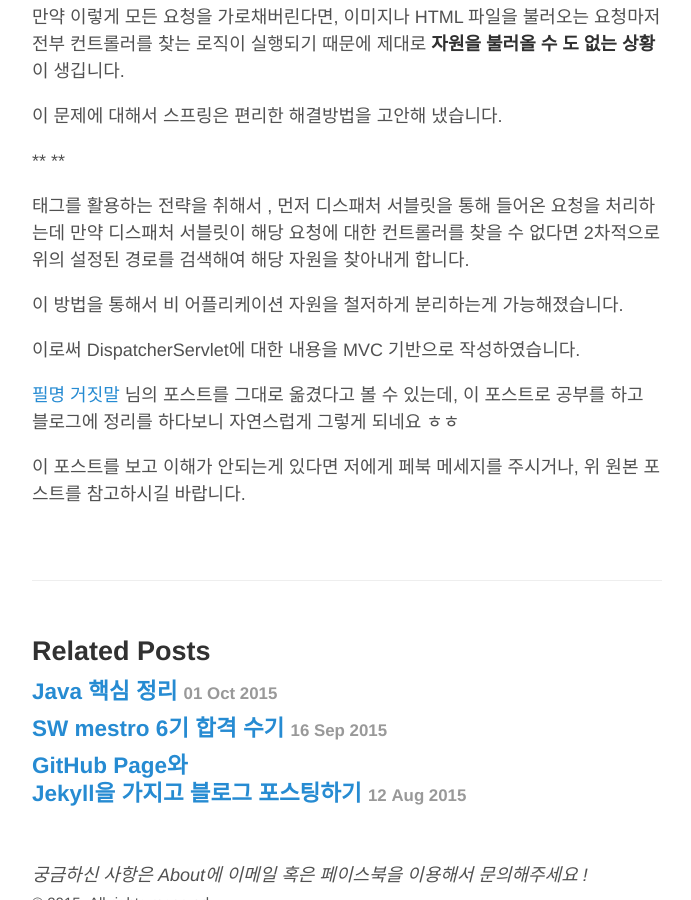
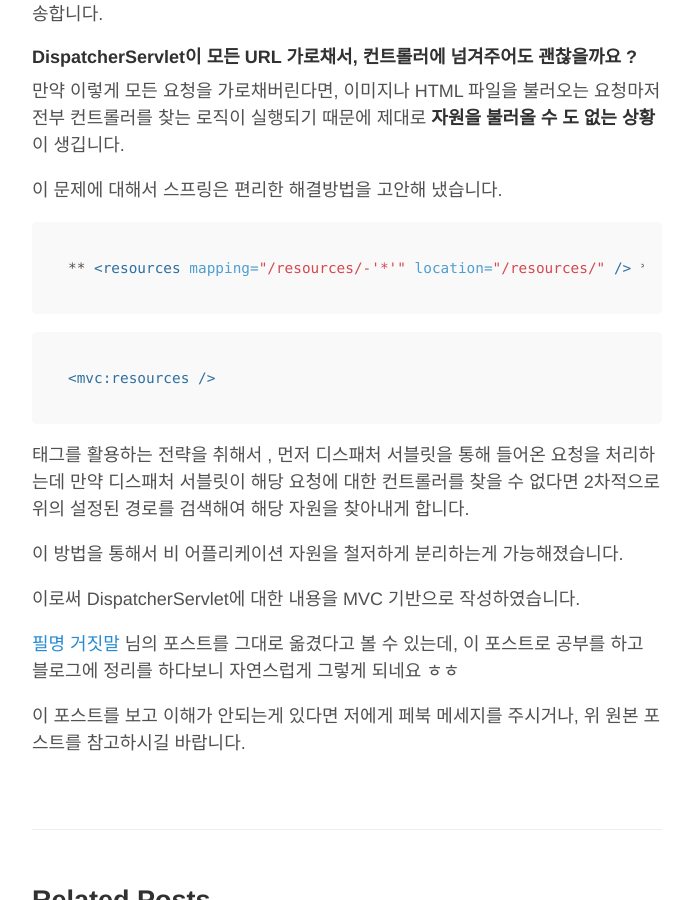
Before and after one commit to KangGwanwoo/KangGwanwoo.github.io, a Jekyll site: the page built from _posts/2015-10-12-MVC-Dispatcher.md, in a window 1280 px wide and 900 px high, scrolled down 2541 px. Shown: the whole window, without its empty margins (293-984 px from the left). Built offline with Jekyll 4.4.1, drawn with Linux system fonts in a browser that asks for light colours.

Commit message:
mvc post -2

```diff
--- a/_posts/2015-10-12-MVC-Dispatcher.md
+++ b/_posts/2015-10-12-MVC-Dispatcher.md
@@ -5,6 +5,7 @@ title: MVC와 DispatcherServlet
 
 DispatcherServlet 이란 ?
 ----------------------------------
+---
 
 해당 어플리케이션으로 들어오는 요청을 모두 **핸들링하는 객체**
 web.xml와 **상호 작용**하는 객체
@@ -21,19 +22,21 @@ MVC란 Model View Controller의 약자로 어플리케이션을 세가지의 역
 아래의 그림 처럼 사용자가 Controller를 조작하면 Controller는 Modle을 통해서 데이터를 가져오고 그 정보를 바탕으로 시각적인 표현을 담당하는 View를 제어해서 사용자에게 전달하게 된다.
 
 <br>
-![placeholder](/public/mvc.png “mvc model")
+![mvc model](/public/MVC.png “mvc model")
 <br>
 
 [출처:생활코딩](https://opentutorials.org/course/697/3828)
 
+---
+
 DispatcherServlet에 대해 간단히 정의해보자면 우리가 각각 분리하여 만든 MVC각 파트를 조합하여 브라우저로 출력해주는 역할을 수행하는 클래스라고 할 수 있습니다.
 
 <br>
-![placeholder](/public/spring_dispatcher.png “spring_dispatcher model")
+![dispatcher](/public/spring_dispatcher.png “spring_dispatcher model")
 <br>
 
 < UML과 비슷하게 나타낸 DispatcherServlet 작동 방식 >
-
+---
 위의 작업 흐름을 풀어 설명하자면 다음과 같습니다.
 
 ①  클라이언트가 해당 어플리케이션에 접근하는 URL 요청을 DispatcherServlet이 가로챕니다. 이렇게 요청을 가로챌 수 있는 이유는 web.xml에 등록된 DispatcherServlet의 <url-pattern>이 ‘/‘와 같이 해당 어플리케이션의 모든 URL로 등록되있기 때문입니다. 만약 여러 개의 어플리케이션이 올라가거나 해서 특정 URL만 적용하고 싶다면 <url-pattern>의 내용을 바꿔주어 범위를 변경시켜주면 됩니다.
@@ -51,15 +54,19 @@ DispatcherServlet에 대해 간단히 정의해보자면 우리가 각각 분리
 
 
 
-### DispatcherServlet이 모든 URL 가로채서, 컨트롤러에 넘겨주어도 괜찮을까요 ?
+#### DispatcherServlet이 모든 URL 가로채서, 컨트롤러에 넘겨주어도 괜찮을까요 ?
 
 만약 이렇게 모든 요청을 가로채버린다면, 이미지나 HTML 파일을 불러오는 요청마저 전부 컨트롤러를 찾는 로직이 실행되기 때문에 제대로 **자원을 불러올 수 도 없는 상황**이 생깁니다.
 
 이 문제에 대해서 스프링은 편리한 해결방법을 고안해 냈습니다.
+~~~xml
+** <resources mapping="/resources/-'*'" location="/resources/" /> **
+~~~
 
-** <resources mapping="/resources/-'*'" location="/resources/" /> **
-
-<mvc:resources /> 태그를 활용하는 전략을 취해서 , 먼저 디스패처 서블릿을 통해 들어온 요청을 처리하는데 만약 디스패처 서블릿이 해당 요청에 대한 컨트롤러를 찾을 수 없다면 2차적으로 위의 설정된 경로를 검색해여 해당 자원을 찾아내게 합니다.
+~~~xml
+<mvc:resources />
+~~~
+태그를 활용하는 전략을 취해서 , 먼저 디스패처 서블릿을 통해 들어온 요청을 처리하는데 만약 디스패처 서블릿이 해당 요청에 대한 컨트롤러를 찾을 수 없다면 2차적으로 위의 설정된 경로를 검색해여 해당 자원을 찾아내게 합니다.
 
 이 방법을 통해서 비 어플리케이션 자원을 철저하게 분리하는게 가능해졌습니다.
 
```
